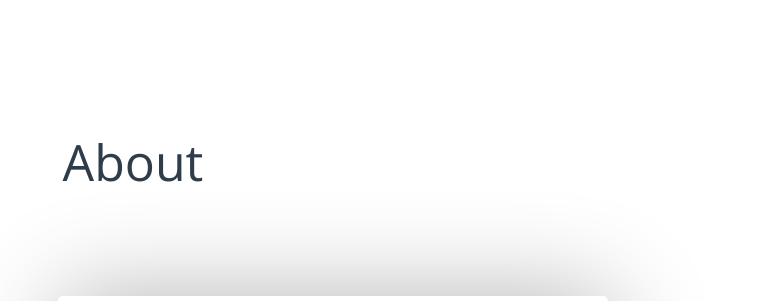
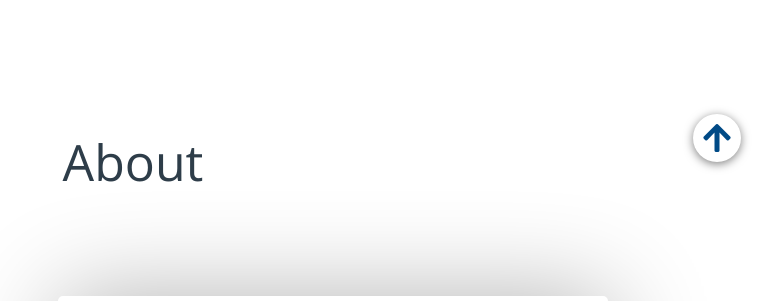
Before and after one commit to PaoloAffuso/PoliSEEP, a PHP site: page / in a window 1280 px wide. Shown: the part 606-907 px from the top of the page, without its empty margins (507-1280 px from the left). Run offline with PHP 8.4, Linux system fonts and the light colour scheme; some libraries are stand-ins or nearby versions.

Commit message:
Francesca

```diff
--- a/index.html
+++ b/index.html
@@ -10,6 +10,8 @@
 
 	<link rel="stylesheet" type="text/css" href="style.css">
 	<link rel="shortcut icon" type="png" href="images/icon/favicon.png">
+	<link rel="stylesheet" href="https://unicons.iconscout.com/release/v4.0.0/css/line.css"/>
+	<link rel="stylesheet" href="https://cdnjs.cloudflare.com/ajax/libs/font-awesome/5.15.3/css/all.min.css"/>
 
 	<script type="text/javascript" src="script.js"></script>
 	<script src="https://code.jquery.com/jquery-3.2.1.js"></script>
@@ -70,6 +72,10 @@
 				<li><a href="#contactus_section">Contact</a></li>
 			</ul>
 		</div>
+
+		<!-- Freccia per tornare su -->
+		<a href="#" class="go-top"><i class="fas fa-arrow-up"></i></a>
+
 	</header>
 
 
--- a/style.css
+++ b/style.css
@@ -15,6 +15,15 @@ html {
 body {
 	background: #FFF;
 	font-family: 'Open Sans', sans-serif;
+}
+
+/*SCROLL BAR*/
+::-webkit-scrollbar {
+	width: 5px;
+}
+::-webkit-scrollbar-thumb {
+	background: #4BB377;
+	border-radius: 5px;
 }
 
 
@@ -203,6 +212,23 @@ a, button {
 	margin: 10px;
 }
 
+/* FRECCIA PER TORNARE SU */
+.go-top {
+    position: fixed;
+    width: 3rem;
+    height: 3rem;
+    background: #fff;
+    bottom: 2rem;
+    right: 2rem;
+    display: flex;
+    align-items: center;
+    justify-content: center;
+    font-size: 2rem;
+    color: #004A86;
+    border-radius: 50%;
+    box-shadow: 0 2px 10px rgba(0, 0, 0, 0.5);
+    z-index: 1000;
+}
 
 /*---------------------------------Common things in all sections-------------------------------*/
 #about_section, #services_section, #team_section, #contactus_section {
@@ -627,4 +653,7 @@ footer .footer-container .foot{
 	.feedbox form input, .feedbox form .fname{
 		width: 100%;
 	}
+	.go-top {
+		display: none;
+	}
 }
```
